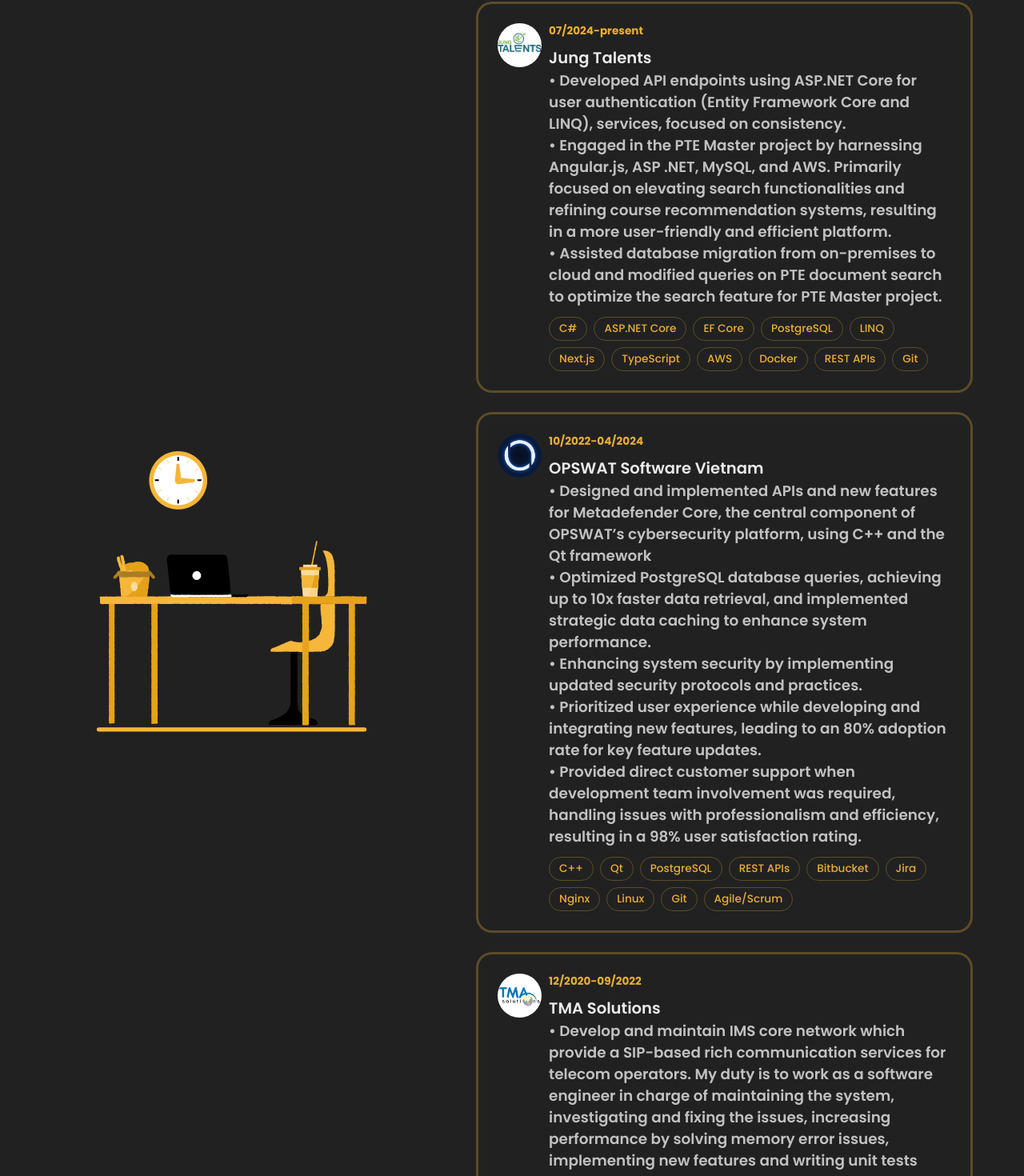
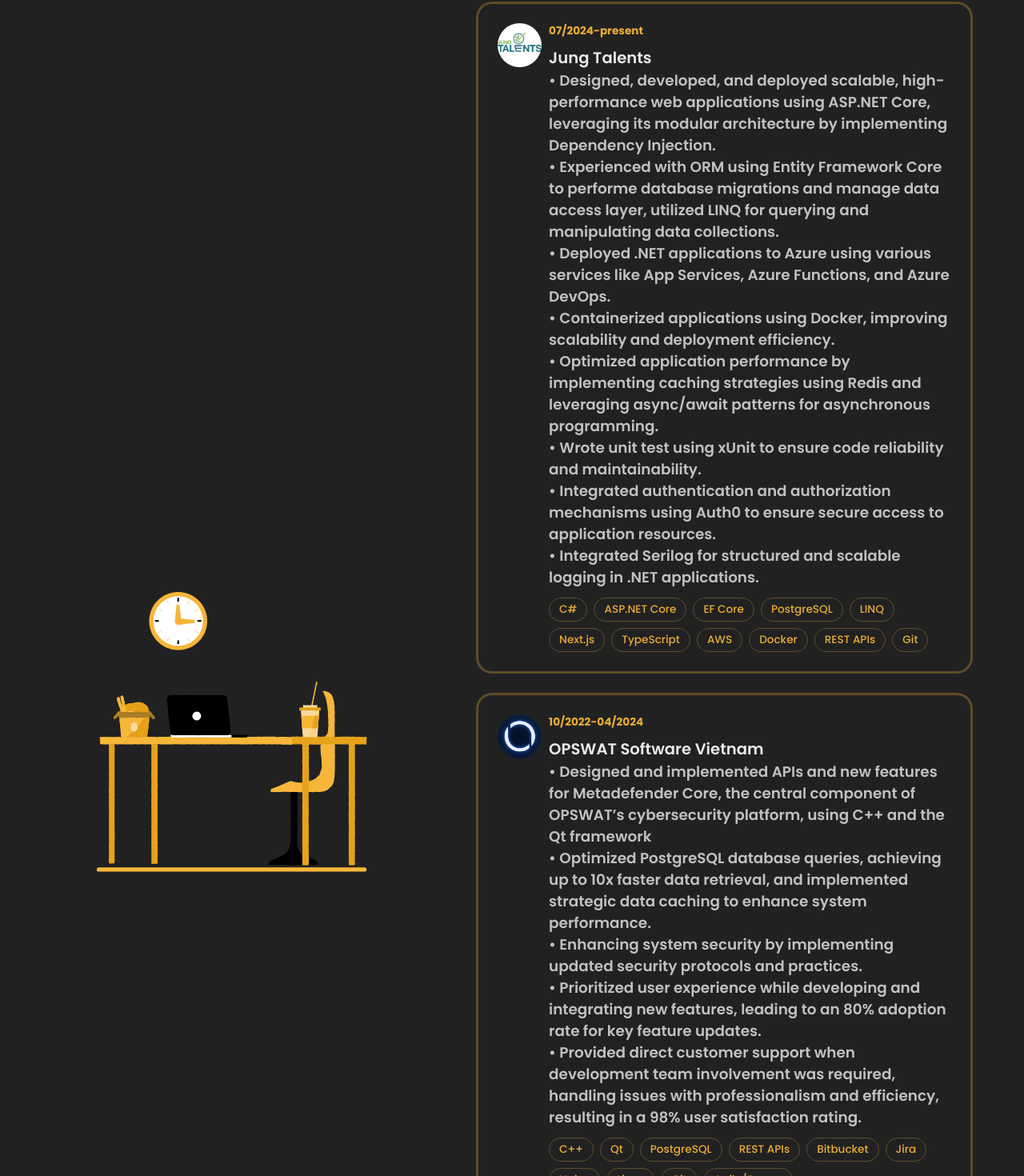
Before and after one commit to giangdo888/portfolio, a React (Create React App) app: page / in a window 1280 px wide. Shown: the part 1841-3311 px from the top of the page at 80% size. Built offline with nearby package versions, Linux system fonts and the light colour scheme; a web font is replaced by a local one.

Commit message:
enhance responsiveness

```diff
--- a/src/components/Landing/Landing.css
+++ b/src/components/Landing/Landing.css
@@ -63,7 +63,7 @@
 }
 
 .lcr--content {
-  width: 45%;
+  width: 50%;
   margin-right: 7rem;
   font-family: var(--primaryFont);
   font-style: normal;
@@ -103,8 +103,8 @@
   .landing--img {
     --img-size: 350px;
   }
-  .lcl--content {
-    margin: 2rem;
+  .lcr--content {
+    margin-top: 20%;
   }
 
   .lcr--content h6 {
@@ -124,10 +124,10 @@
 
   .lcr-buttonContainer {
     margin-top: 1rem;
-    flex-direction: column;
-    width: 200px;
+    width: 320px;
     height: 120px;
     align-items: flex-start;
+    justify-content: space-between;
   }
 }
 
@@ -158,6 +158,9 @@
 }
 
 @media (max-width: 600px) {
+  .landing {
+    height: auto;
+  }
   .landing--container {
     flex-direction: column;
     justify-content: space-between;
@@ -165,14 +168,15 @@
   .landing--img {
     --img-size: 200px;
     left: 50%;
-    top: 30%;
+    top: 200px;
     border: 8px solid #eaeaea;
     transform: translate(-50%, -50%);
   }
   .landing--container-left {
     flex: initial;
     width: 100%;
-    height: 30%;
+    height: 0%;
+    background-color: rgb(33, 33, 33) !important;
   }
   .landing--social {
     display: none;
@@ -181,7 +185,7 @@
     box-sizing: border-box;
     padding: 0 2rem;
     flex: initial;
-    height: 70%;
+    height: 100%;
     width: 100%;
     background-color: #eaeaea;
     align-items: center;
@@ -220,12 +224,7 @@
 
 @media (max-width: 500px) {
   .lcr--content {
-    margin-top: 35%;
-  }
-}
-@media (max-width: 370px) {
-  .lcr--content {
-    margin-top: 60%;
+    margin-top: 250px;
   }
 }
 
--- a/src/components/Navbar/Navbar.css
+++ b/src/components/Navbar/Navbar.css
@@ -61,6 +61,7 @@
     }
     .navbar--container > h1{
         font-size: 2rem;
+        color: rgb(233, 173, 53) !important;
     }
     .nav-menu:hover{
         color: var(--primary-2);
--- a/src/data/experienceData.js
+++ b/src/data/experienceData.js
@@ -1,9 +1,14 @@
 export const experienceData = [
     {
         id: 1,
-        company: ['Developed API endpoints using ASP.NET Core for user authentication (Entity Framework Core and LINQ), services, focused on consistency.',
-            'Engaged in the PTE Master project by harnessing Angular.js, ASP .NET, MySQL, and AWS. Primarily focused on elevating search functionalities and refining course recommendation systems, resulting in a more user-friendly and efficient platform.',
-            'Assisted database migration from on-premises to cloud and modified queries on PTE document search to optimize the search feature for PTE Master project.'
+        company: ['Designed, developed, and deployed scalable, high-performance web applications using ASP.NET Core, leveraging its modular architecture by implementing Dependency Injection.',
+            'Experienced with ORM using Entity Framework Core to performe database migrations and manage data access layer, utilized LINQ for querying and manipulating data collections.',
+            'Deployed .NET applications to Azure using various services like App Services, Azure Functions, and Azure DevOps.',
+            'Containerized applications using Docker, improving scalability and deployment efficiency.',
+            'Optimized application performance by implementing caching strategies using Redis and leveraging async/await patterns for asynchronous programming.',
+            'Wrote unit test using xUnit to ensure code reliability and maintainability.',
+            'Integrated authentication and authorization mechanisms using Auth0 to ensure secure access to application resources.',
+            'Integrated Serilog for structured and scalable logging in .NET applications.'
         ],
         jobtitle: 'Jung Talents',
         startYear: '07/2024',
@@ -37,7 +42,7 @@
         jobtitle: 'TMA Solutions',
         startYear: '12/2020',
         endYear: '09/2022',
-        skills: ['C++','Session Initiation Protocol (SIP)', 'PostgreSQL','Linux','Tortoise SVN','Agile/Scrum']
+        skills: ['C++','SIP', 'PostgreSQL','Linux','Tortoise SVN','Agile/Scrum']
     },
     // {
     //     id: 4,
```
